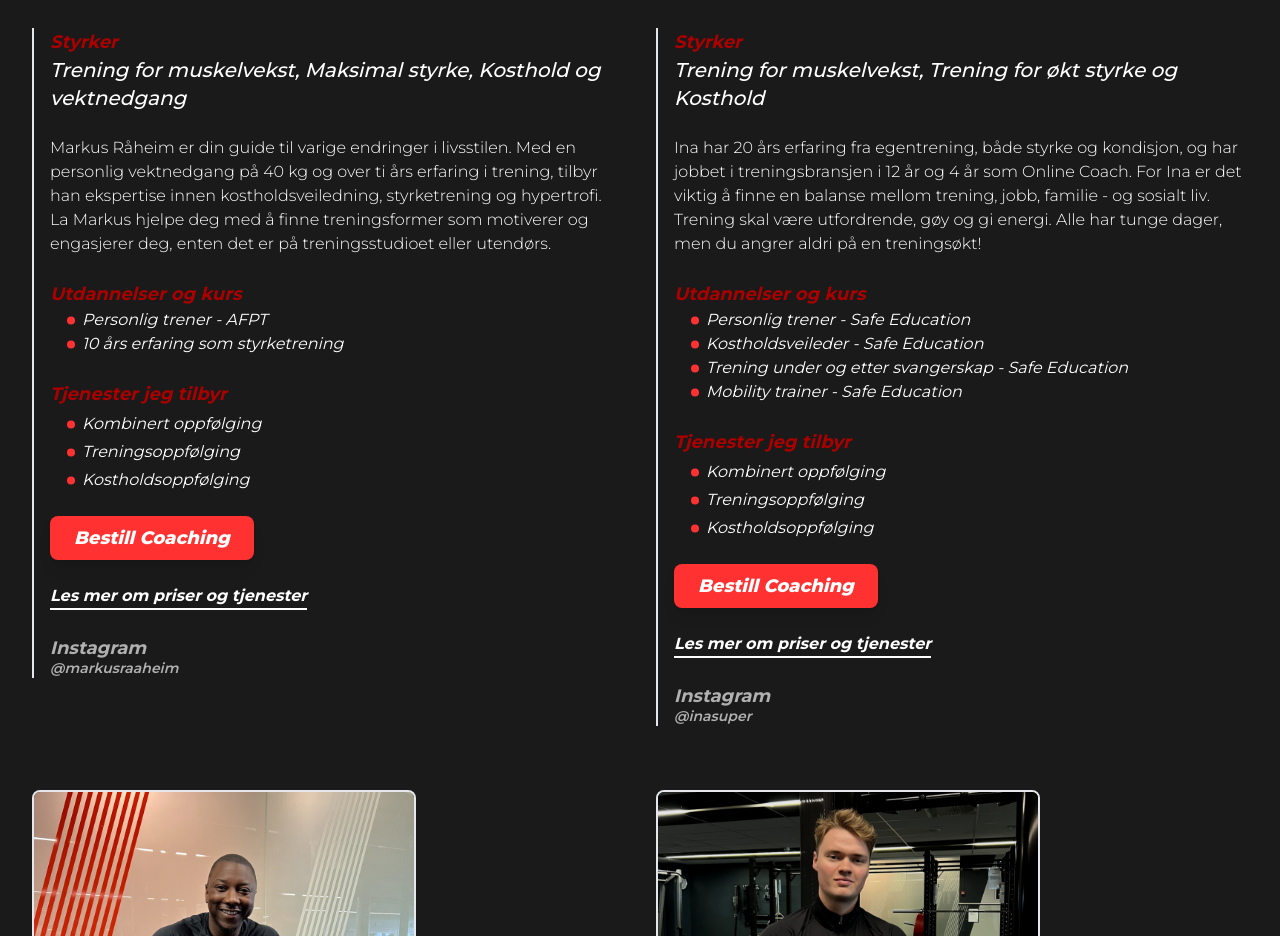
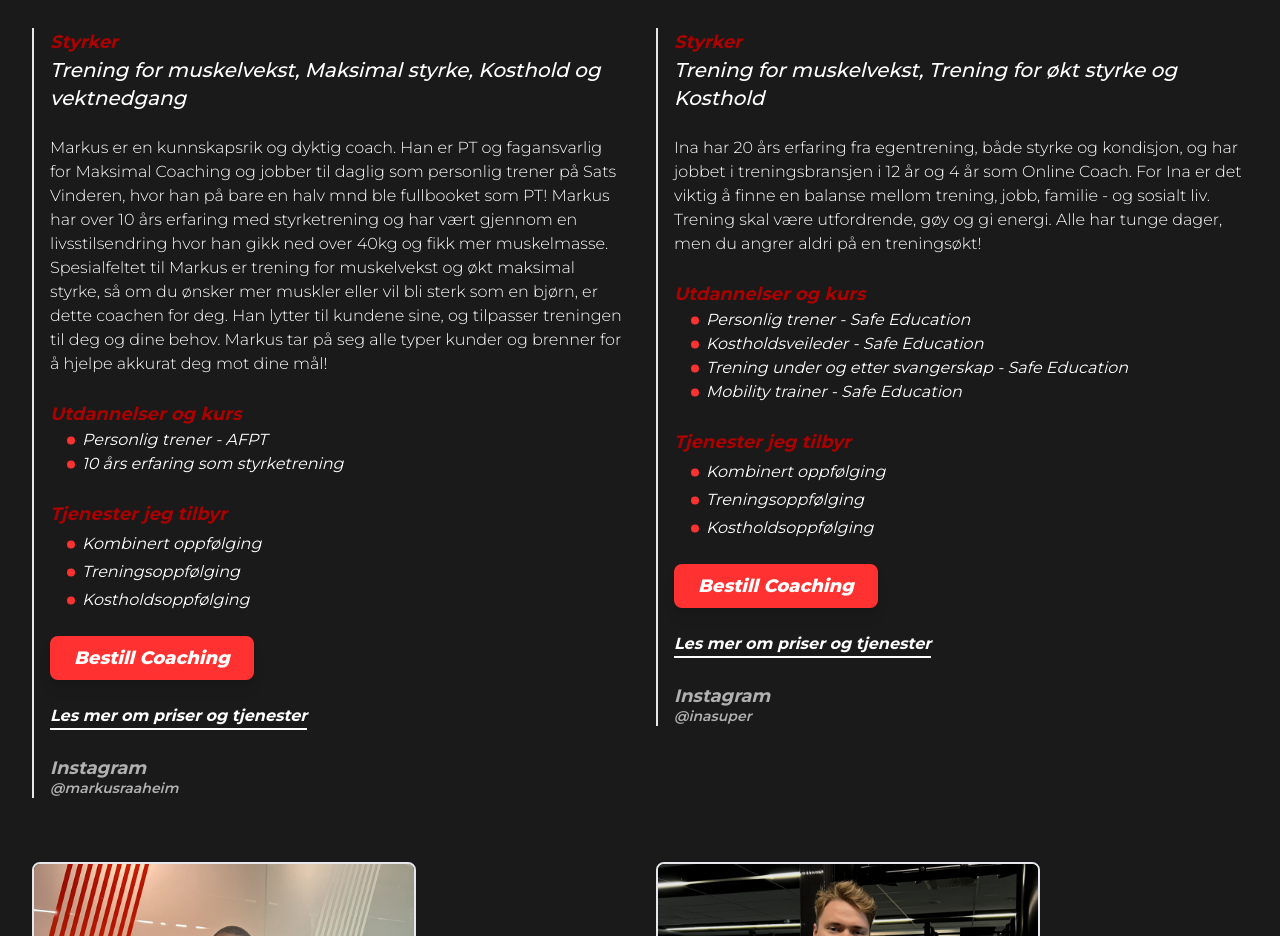
Before and after one commit to ekaspersen/maksimalcoaching, a Next.js app: page /team in a window 1280 px wide. Shown: the part 1240-2176 px from the top of the page. Built offline with nearby package versions, Linux system fonts and the light colour scheme.

Commit message:
markusTxT

```diff
--- a/app/team/page.js
+++ b/app/team/page.js
@@ -21,7 +21,7 @@ export const coaches = [
             "Personlig trener - AFPT",
             "10 års erfaring som styrketrening",
         ],
-        about: "Markus Råheim er din guide til varige endringer i livsstilen. Med en personlig vektnedgang på 40 kg og over ti års erfaring i trening, tilbyr han ekspertise innen kostholdsveiledning, styrketrening og hypertrofi. La Markus hjelpe deg med å finne treningsformer som motiverer og engasjerer deg, enten det er på treningsstudioet eller utendørs.",
+        about: "Markus er en kunnskapsrik og dyktig coach. Han er PT og fagansvarlig for Maksimal Coaching og jobber til daglig som personlig trener på Sats Vinderen, hvor han på bare en halv mnd ble fullbooket som PT! Markus har over 10 års erfaring med styrketrening og har vært gjennom en livsstilsendring hvor han gikk ned over 40kg og fikk mer muskelmasse. Spesialfeltet til Markus er trening for muskelvekst og økt maksimal styrke, så om du ønsker mer muskler eller vil bli sterk som en bjørn, er dette coachen for deg. Han lytter til kundene sine, og tilpasser treningen til deg og dine behov. Markus tar på seg alle typer kunder og brenner for å hjelpe akkurat deg mot dine mål! ",
         email: "markusraheim@maksimalcoaching.no",
         instagram: "https://www.instagram.com/markusraaheim/",
         instagramAt: "markusraaheim",
```
